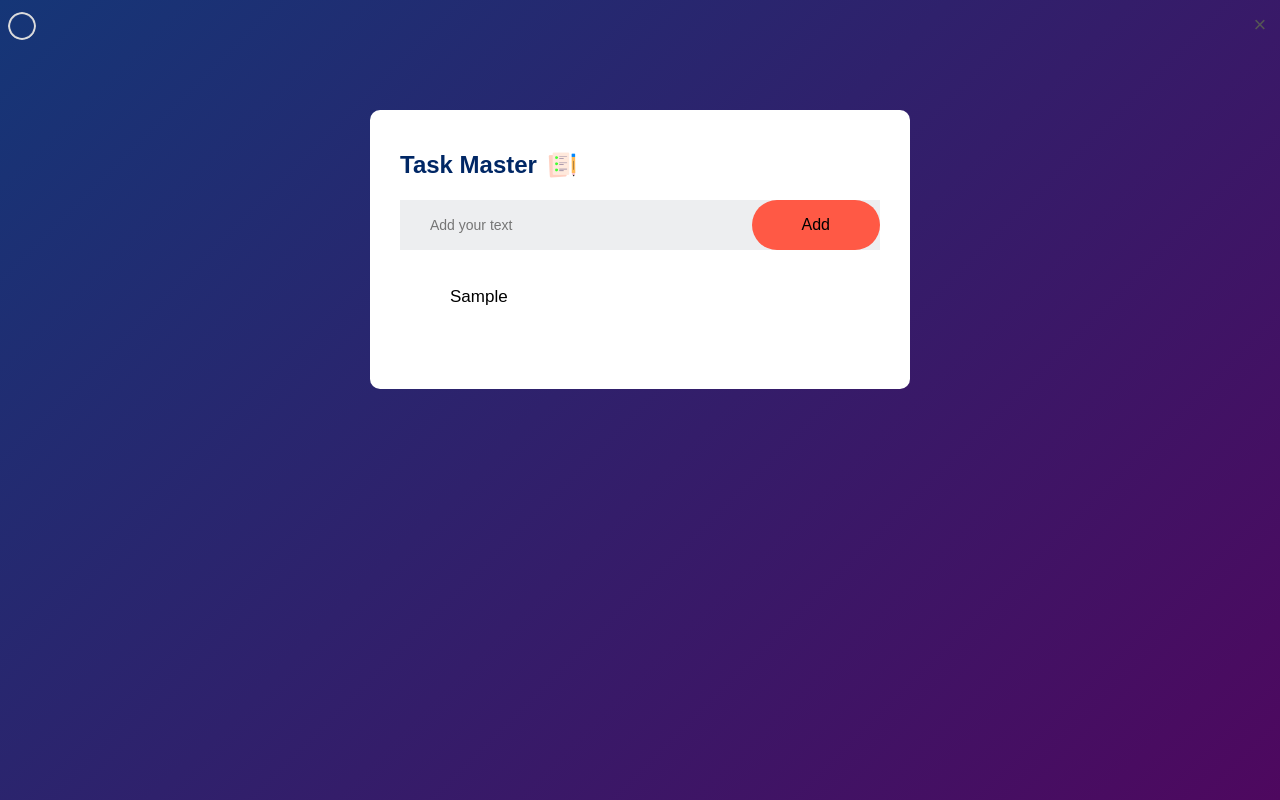
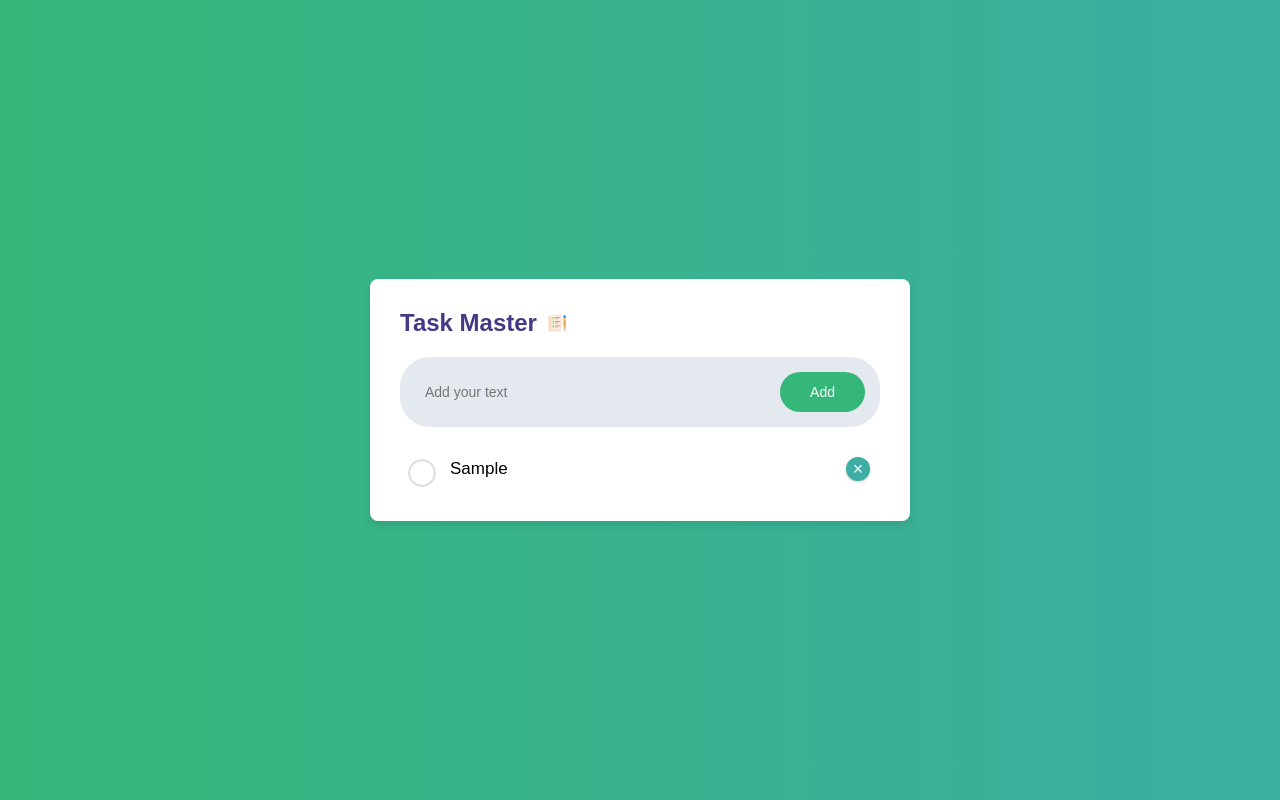
Before and after one commit to kydogg/todo-app-simple, a plain HTML site: page todo/index.html in a window 1280 px wide. Both pictures are taken after typing "Sample" into the empty fields and a click on the button "Add". Drawn offline with Linux system fonts and the light colour scheme.

Commit message:
Update style.css
feat: Enhance To-Do List App with Enter Key Functionality and UI Improvements

```diff
--- a/todo/style.css
+++ b/todo/style.css
@@ -1,137 +1,161 @@
 /* Global Styles */
-/* Applies a baseline style to all elements, eliminating default browser padding and margins and setting a consistent box-sizing and font family */
 * {
 	margin: 0; /* Remove default margins */
-	padding: 0; /* Remove default padding */
+	padding: 0; /* Removes default padding */
 	font-family: "Poppins", sans-serif; /* Set a default font for all elements */
 	box-sizing: border-box; /* Include padding and border in the element's total width and height */
 }
 
 /* Container */
-/* Defines the main container style, setting it to full width, minimum full viewport height, a gradient background, and some padding */
+/* Updated with a fresh TaskTune look and maintained the original gradient from the source for consistency */
+/* Container */
+/* Updated with a cohesive TaskTune green color scheme gradient */
 .container {
-	width: 100%; /* Full width */
-	min-height: 100vh; /* Minimum height of 100% of the viewport height */
+	width: 100%;
+	min-height: 100vh;
+	padding: 5px; /* Maintained reduced padding for a sleeker look */
+	display: flex;
+	align-items: center;
+	justify-content: center;
 	background: linear-gradient(
-		135deg,
-		#153677,
-		#4e085f
-	); /* Gradient background from deep blue to deep purple */
-	padding: 10px; /* Padding around the content */
+		to right,
+		#35b779,
+		/* task-trek-green for a fresh start */ #3caea3
+			/* light-sea-green for a vibrant end */
+	); /* A smooth transition between two shades of TaskTune green */
 }
 
 /* Todo App */
-/* Styles for the todo app container, including max width, background color, margin for auto centering, padding, and rounded corners */
+/* Combined styles from both sources to maintain functionality and preferred aesthetics */
 .todo-app {
-	width: 100%; /* Full width to fit its container */
-	max-width: 540px; /* Maximum width for the app */
-	background: #fff; /* White background for the app */
-	margin: 100px auto 20px; /* Top and bottom margin for spacing, auto for horizontal centering */
-	padding: 40px 30px 70px; /* Padding inside the app */
-	border-radius: 10px; /* Rounded corners */
+	width: calc(
+		100% - 10px
+	); /* Account for padding, aligning with the second style preference */
+	max-width: 540px;
+	background: #fff; /* Pure white background for cleanliness */
+	margin: 20px auto; /* Vertical margin reduced as per the second style */
+	padding: 30px; /* Unified padding for a modern feel */
+	border-radius: 8px; /* Softer border-radius */
+	box-shadow: 0 4px 8px rgba(0, 0, 0, 0.1); /* Softer shadow for depth */
 }
 
 /* Todo App Header */
-/* Styles for the todo app header, setting the color, layout, and spacing */
+/* Used deep-indigo color from the second style for the header */
 .todo-app h2 {
-	color: #002765; /* Deep blue color for the text */
-	display: flex; /* Use flexbox for layout */
-	align-items: center; /* Vertically center the items in the flex container */
-	margin-bottom: 20px; /* Bottom margin for spacing below the header */
+	color: #443983; /* deep-indigo for a TaskTune look */
+	display: flex;
+	align-items: center;
+	margin-bottom: 20px;
 }
 
 /* Todo App Header Image */
-/* Specific styles for images within the todo app header, setting the size and spacing */
 .todo-app h2 img {
-	width: 30px; /* Set a fixed width for the image */
-	margin-left: 10px; /* Left margin for spacing from the preceding text */
+	width: 20px; /* Slightly smaller icon for subtlety */
+	margin-left: 10px;
 }
 
 /* Row */
-/* General row style used within the app, for layout, background, padding, and spacing */
+/* Combined styles from both sources, with preference for the second source's lighter color and padding */
 .row {
-	display: flex; /* Use flexbox for layout */
-	align-items: center; /* Vertically center the items in the flex container */
-	justify-content: space-between; /* Distribute items evenly, with the first item at the start and the last item at the end */
-	background: #edeef0; /* Light grey background */
-	padding-left: 20px; /* Left padding */
-	margin-bottom: 25px; /* Bottom margin for spacing below the row */
+	display: flex;
+	align-items: center;
+	justify-content: space-between;
+	background: #e4e9f0; /* Lighter background for the row as per the second style */
+	border-radius: 30px; /* Maintained rounded corners from the source */
+	padding: 15px; /* Consistent padding from the second style */
+	margin-bottom: 20px;
 }
 
 /* Input */
-/* Styles for input elements, focusing on removing default borders, outline, and setting flexible width and font size */
+/* Styles merged, prioritizing functionality with aesthetics */
 input {
-	flex: 1; /* Take up the remaining space in the flex container */
-	border: none; /* Remove default border */
-	outline: none; /* Remove default focus outline */
-	background: transparent; /* Transparent background */
-	font-size: 14px; /* Set font size */
+	flex: 1;
+	border: none;
+	outline: none;
+	background: transparent;
 	padding: 10px;
-	font-weight: 14px;
+	font-size: 14px;
 }
 
-/* Button */
-/* General button styles, removing default border and outline, and setting padding */
+/* Todo App Submit Item Button */
+/* Maintained the look from the second style with TaskTune color scheme */
 button {
-	border: none; /* Remove default border */
-	outline: none; /* Remove default focus outline */
-	padding: 16px 50px; /* Set padding for the button */
-	background: #ff5945;
-	font-size: 16px;
+	border: none;
+	outline: none;
+	padding: 12px 30px;
+	background: #35b779; /* task-trek-green for a TaskTune vibe */
+	font-size: 14px;
+	color: #fff; /* Text color white for contrast */
 	cursor: pointer;
-	border-radius: 40px;
+	border-radius: 40px; /* Rounded corners as per the source */
+	transition: background-color 0.3s; /* Smooth transition for hover effect */
+}
+
+/* Button Hover State */
+button:hover {
+	background: #3caea3; /* light-sea-green for hover state */
 }
 
 /* List Item Styles */
-/* Styles for list items, including typography, padding, interaction cues, and custom unchecked/checked appearances */
+/* Combined styles to ensure functionality with updated TaskTune aesthetic */
 ul li {
-	list-style: none; /* Remove default list item styling */
-	font-size: 17px; /* Font size for readability */
-	padding: 12px 8px 12px 50px; /* Padding for text alignment and spacing, accounting for custom checkbox */
-	user-select: none; /* Disables text selection for better UI interaction */
-	cursor: pointer; /* Cursor style to indicate clickable items */
+	list-style: none;
+	font-size: 17px; /* Font size from source */
+	padding: 12px 8px 12px 50px; /* Padding from source to accommodate checkbox */
+	user-select: none;
+	cursor: pointer;
+	position: relative; /* Necessary for absolute positioning of children */
+	transition: background-color 0.3s, color 0.3s; /* Smooth transitions for hover states */
 }
 
 /* Custom Checkbox - Unchecked */
-/* Custom styling for the unchecked state of the list items, using a background image */
+/* Maintained source styling for checkbox functionality */
 ul li::before {
-	content: ""; /* Necessary for pseudo-elements to render */
-	position: absolute; /* Position relative to the list item */
-	height: 28px; /* Height of the custom checkbox */
-	width: 28px; /* Width of the custom checkbox */
-	border-radius: 50%; /* Rounded corners for a circular checkbox */
-	background-image: url(images/unchecked.png); /* Custom unchecked image */
-	background-size: cover; /* Ensure the image covers the entire pseudo-element */
-	top: 12px; /* Positioning from the top of the list item */
-	left: 8px; /* Positioning from the left of the list item */
-}
-
-/* List Item Checked Styles */
-/* Styles for list items when they are marked as completed */
-ul li.checked {
-	color: #555;
-	text-decoration: line-through;
+	content: "";
+	position: absolute;
+	height: 28px;
+	width: 28px;
+	border-radius: 50%;
+	background-image: url(images/unchecked.png); /* Checkbox image from source */
+	background-size: cover;
+	background-position: center;
+	top: 12px;
+	left: 8px;
 }
 
 /* Custom Checkbox - Checked */
-/* Custom styling for the checked state of list items, using a different background image */
-ul li.checked ::before {
-	background-image: url(images/checked.png); /* checked image for completed tasks */
+/* Updated the checked state with a TaskTune theme */
+ul li.checked {
+	color: #555; /* Muted color for checked items from source */
+	text-decoration: line-through; /* Strike through completed tasks */
 }
 
+ul li.checked::before {
+	background-image: url(images/checked.png); /* Checked checkbox image from source */
+}
+
+/* Right Positioned Span for Delete Option or Additional Action */
+/* Updated delete button with second source aesthetics */
 ul li span {
 	position: absolute;
-	right: 0;
-	top: 5px;
-	width: 40px;
-	height: 40px;
-	font-size: 22px;
-	color: #555;
-	line-height: 40px;
-	text-align: center;
-	border-radius: 50%;
+	right: 10px; /* Properly aligned within the task item */
+	top: 50%; /* Vertically centered */
+	transform: translateY(-50%); /* Adjusted to vertically center */
+	width: 24px; /* Size from the second source */
+	height: 24px;
+	font-size: 18px; /* Size from the second source */
+	line-height: 24px; /* Centered text line height */
+	color: #ffffff; /* Color for visibility */
+	background-color: #3caea3; /* Background from the TaskTune theme */
+	border-radius: 50%; /* Rounded corners for aesthetics */
+	cursor: pointer; /* Indicates the element is clickable */
+	box-shadow: 0 1px 3px rgba(0, 0, 0, 0.2); /* Subtle shadow for depth */
+	display: flex;
+	align-items: center;
+	justify-content: center;
 }
 
+/* Hover State for Span */
 ul li span:hover {
-	background: ;
+	background-color: #ff9671; /* Lighter background for the hover state */
 }
```
